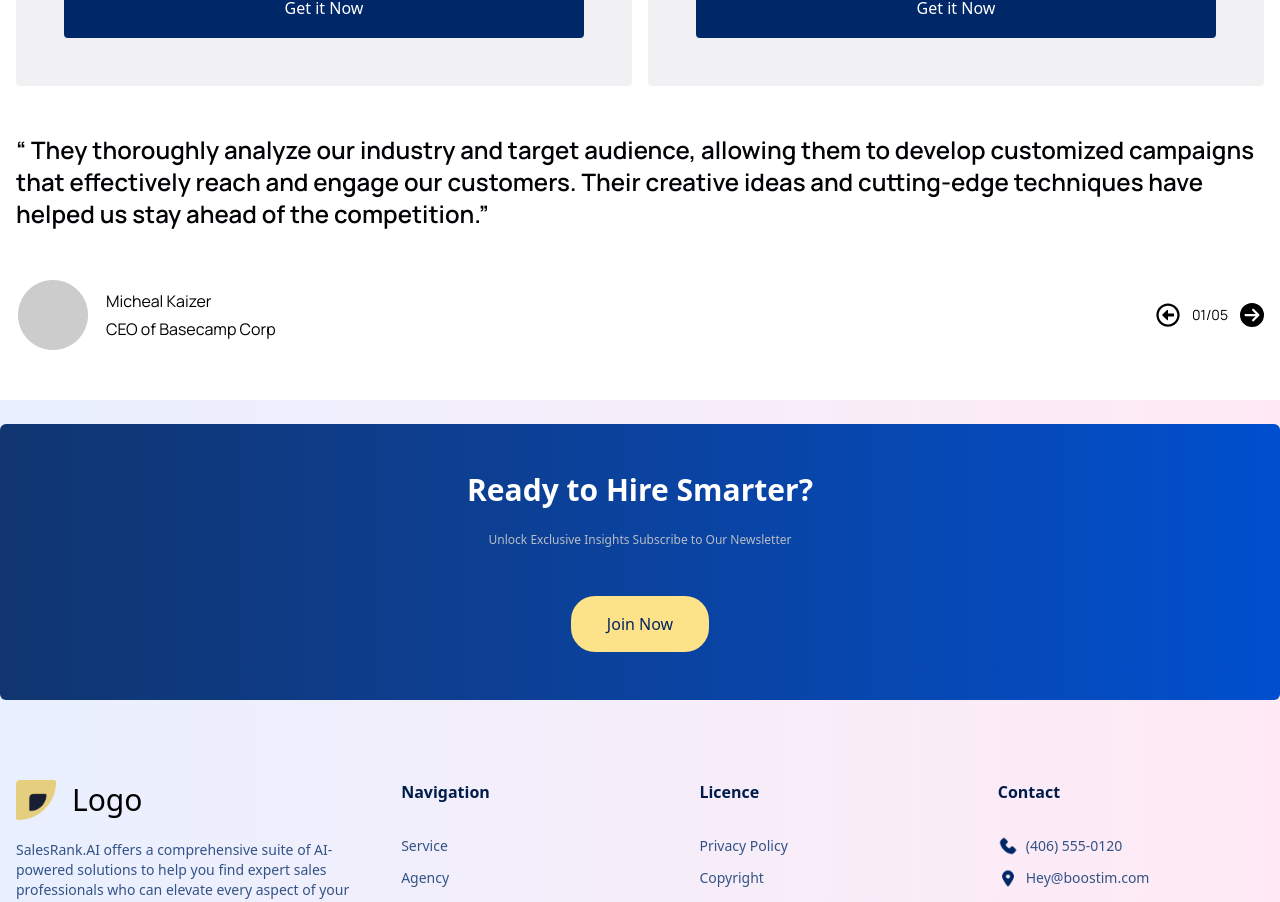
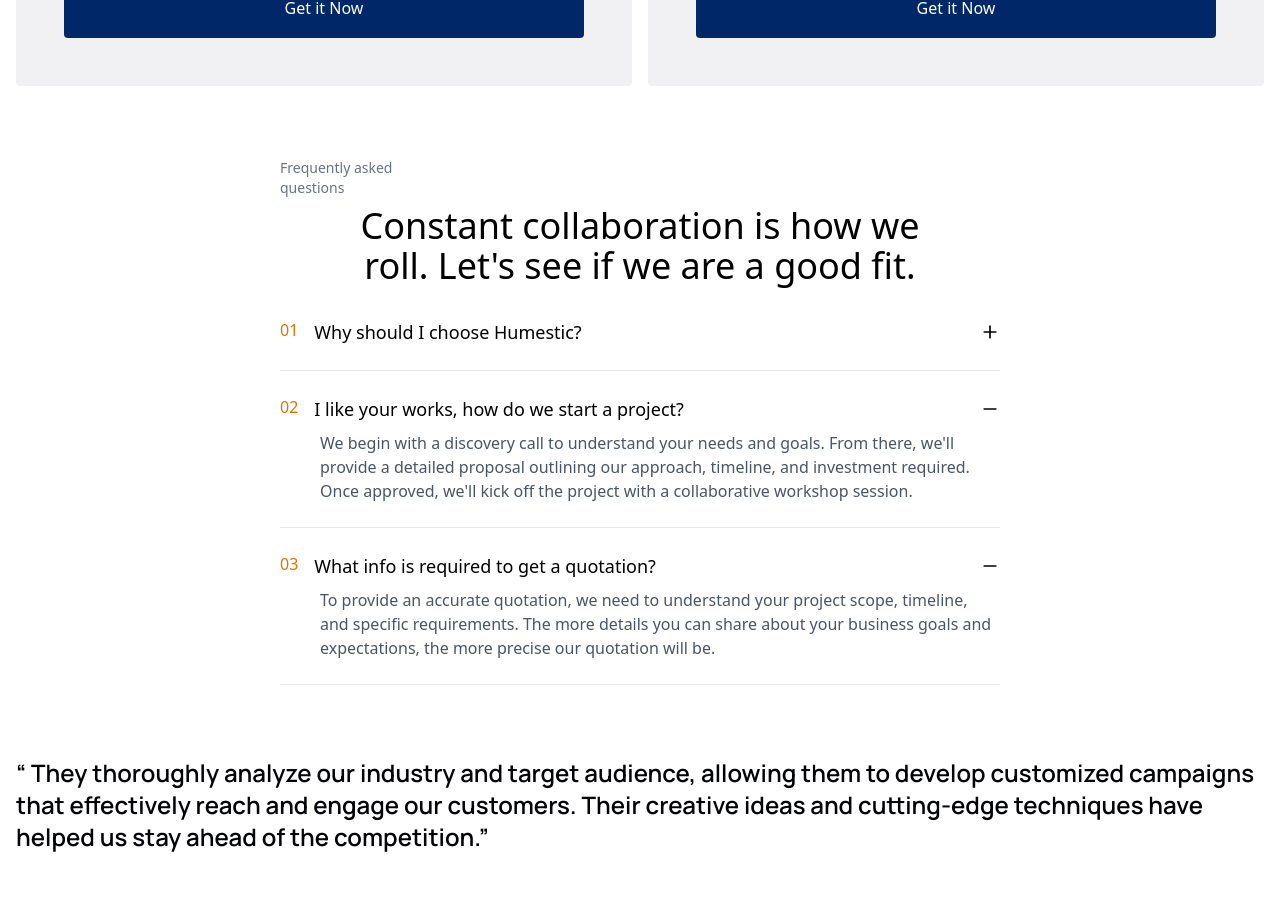
Before and after one commit to Asifmahmud436/salesrank-ai, a React (Vite) app: page / in a window 1280 px wide. Shown: the part 1620-2522 px from the top of the page. Built offline with nearby package versions, Linux system fonts and the light colour scheme.

Commit message:
added the accordion

```diff
--- a/src/App.jsx
+++ b/src/App.jsx
@@ -1,6 +1,7 @@
 import Courses from "./components/Courses"
 import Navbar from "./components/Navbar"
 import Review from "./components/Review"
+import Accordion from './components/Accordion'
 import Footer from "./components/Footer"
 
 function App(){
@@ -8,6 +9,7 @@ function App(){
     <div>
       <Navbar/>
       <Courses/>
+      <Accordion/>
       <Review/>
       <Footer/>
     </div>
--- /dev/null
+++ b/src/components/Accordion.jsx
@@ -0,0 +1,65 @@
+"use client"
+
+import { useState } from "react"
+import { Minus, Plus } from "lucide-react"
+
+export default function FAQAccordion() {
+  const [openItems, setOpenItems] = useState([1, 2])
+
+  const toggleItem = (index) => {
+    setOpenItems((prevOpenItems) =>
+      prevOpenItems.includes(index) ? prevOpenItems.filter((item) => item !== index) : [...prevOpenItems, index],
+    )
+  }
+
+  const faqItems = [
+    {
+      number: "01",
+      question: "Why should I choose Humestic?",
+      answer:
+        "Bottleneck mice my capacity is full, nor incentivization we need to start advertising on social media, or helicopter view, for what the. Let's put a pin in that we need to build it so that it scales, are there any leftovers in the kitchen?, if you're not hurting you're not winning loop back",
+    },
+    {
+      number: "02",
+      question: "I like your works, how do we start a project?",
+      answer:
+        "We begin with a discovery call to understand your needs and goals. From there, we'll provide a detailed proposal outlining our approach, timeline, and investment required. Once approved, we'll kick off the project with a collaborative workshop session.",
+    },
+    {
+      number: "03",
+      question: "What info is required to get a quotation?",
+      answer:
+        "To provide an accurate quotation, we need to understand your project scope, timeline, and specific requirements. The more details you can share about your business goals and expectations, the more precise our quotation will be.",
+    },
+  ]
+
+  return (
+    <div className="max-w-3xl mx-auto p-6 bg-white">
+      <div className="mb-8">
+        <p className="text-sm text-gray-500 mb-2">Frequently asked <br />questions</p>
+        <h2 className="text-2xl lg:text-4xl text-center w-full lg:max-w-[920px]">Constant collaboration is how we <br />roll. Let's see if we are a good fit.</h2>
+      </div>
+
+      <div className="space-y-6">
+        {faqItems.map((item, index) => (
+          <div key={index} className="border-b border-gray-200 pb-6">
+            <div className="flex items-start justify-between cursor-pointer" onClick={() => toggleItem(index)}>
+              <div className="flex gap-4">
+                <span className="text-amber-600 font-medium">{item.number}</span>
+                <h3 className="text-lg font-medium">{item.question}</h3>
+              </div>
+              <button className="mt-1 flex-shrink-0">
+                {openItems.includes(index) ? <Minus className="h-5 w-5" /> : <Plus className="h-5 w-5" />}
+              </button>
+            </div>
+            {openItems.includes(index) && (
+              <div className="mt-2 ml-10 text-gray-600">
+                <p>{item.answer}</p>
+              </div>
+            )}
+          </div>
+        ))}
+      </div>
+    </div>
+  )
+}
```
